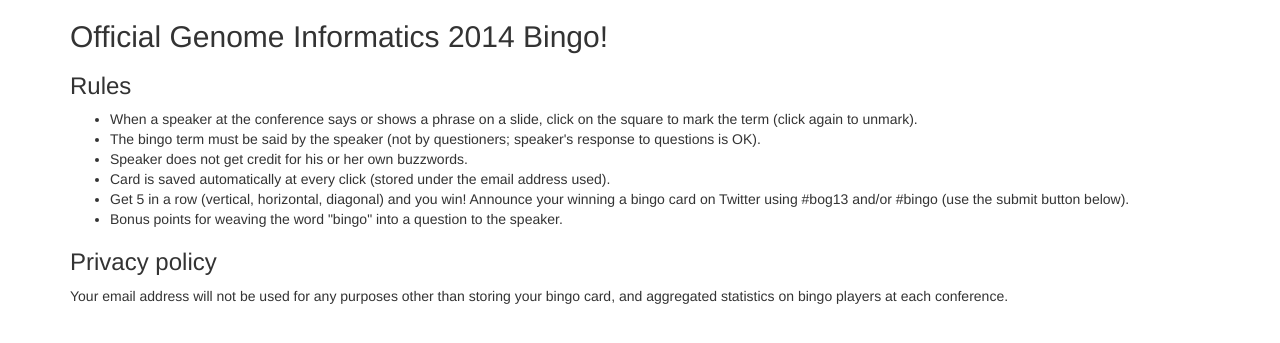
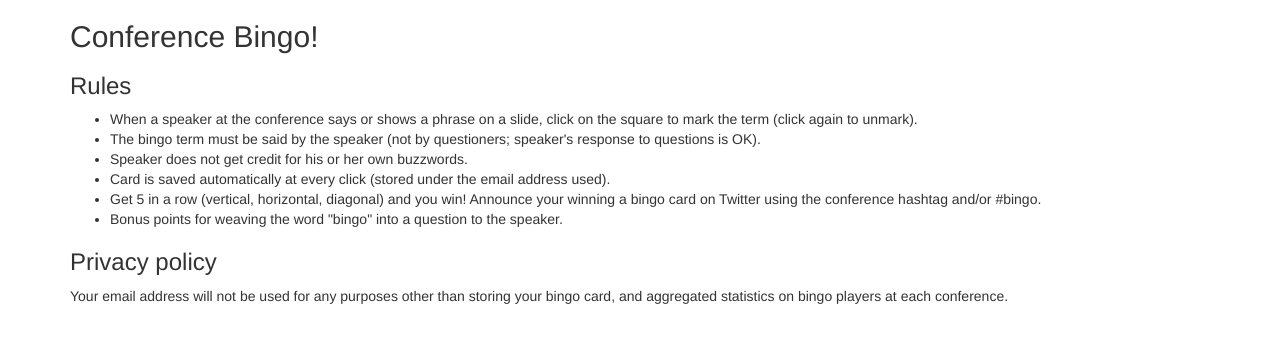
Before and after one commit to konradjk/conference_bingo, a Flask app: page /about in a window 1280 px wide. Shown: the part 40-383 px from the top of the page. Run offline with Flask 2, Linux system fonts and the light colour scheme; some libraries are stand-ins or nearby versions.

Commit message:
Fixing cookies and card not found

```diff
--- a/bingo.py
+++ b/bingo.py
@@ -2,6 +2,7 @@
 import pymongo
 from flask import *
 from bson.objectid import ObjectId
+import bson.errors
 import glob
 import os
 from cards import *
@@ -116,14 +117,17 @@ def return_bingo_card(email, conference):
     card = get_unfinished_card(db, email, conference)
     number_playing = get_number_of_players(db, conference)
     finished_cards = get_finished_cards(db, email, conference)
-    return render_template(
+    resp = make_response(render_template(
         "bingo.html",
         conference=conference,
         card=card,
         email=email,
         finished_cards=finished_cards,
         number_playing=number_playing
-    )
+    ))
+    resp.set_cookie('username', email)
+    resp.set_cookie('conference', conference)
+    return resp
 
 
 @app.route("/update_card", methods=["GET", "POST"])
@@ -200,13 +204,16 @@ def undo_card():
 @app.route('/permalink')
 def permalink():
     db = get_db()
-    card = db.cards.find_one({'win': True, '_id': ObjectId(request.args.get('id'))})
     card_returned = None
-    if card is not None:
-        card_returned = card['card']
-        card_returned['date'] = card['date_modified']
-        if card['name'] != '':
-            card_returned['name'] = card['name']
+    try:
+        card = db.cards.find_one({'win': True, '_id': ObjectId(request.args.get('id'))})
+        if card is not None:
+            card_returned = card['card']
+            card_returned['date'] = card['date_modified']
+            if card['name'] != '':
+                card_returned['name'] = card['name']
+    except bson.errors.InvalidId:
+        pass
     return render_template(
         'card.html',
         card=card_returned
--- a/templates/about.html
+++ b/templates/about.html
@@ -2,8 +2,7 @@
 {% block body %}
 
 <div class="container">
-{#    At a conference full of buzzwords and jargon? Play conference bingo!#}
-    <h2>Official Genome Informatics 2014 Bingo!</h2>
+    <h2>Conference Bingo!</h2>
     <h3>Rules</h3>
     <ul>
         <li>
@@ -20,7 +19,7 @@
         </li>
         <li>
             Get 5 in a row (vertical, horizontal, diagonal) and you win!
-            Announce your winning a bingo card on Twitter using #bog13 and/or #bingo (use the submit button below).
+            Announce your winning a bingo card on Twitter using the conference hashtag and/or #bingo.
         </li>
         <li>
             Bonus points for weaving the word "bingo" into a question to the speaker.
--- a/templates/bingo.html
+++ b/templates/bingo.html
@@ -75,7 +75,7 @@
     <h2>#{{ conference }}: {{ email }}</h2>
     <span style="float: right;"><a href="/logout">Logout ({{ email }})</a></span>
     <p>
-        There are currently <span id="number-playing">{{ number_playing }}</span> people playing {{ conference }} bingo.
+        There are currently <span id="number-playing">{{ number_playing }}</span> people playing #{{ conference }} bingo.
     </p>
 {#    {% if card %}#}
         <span class="row">
```
Also changed, not shown: 1 other file.
